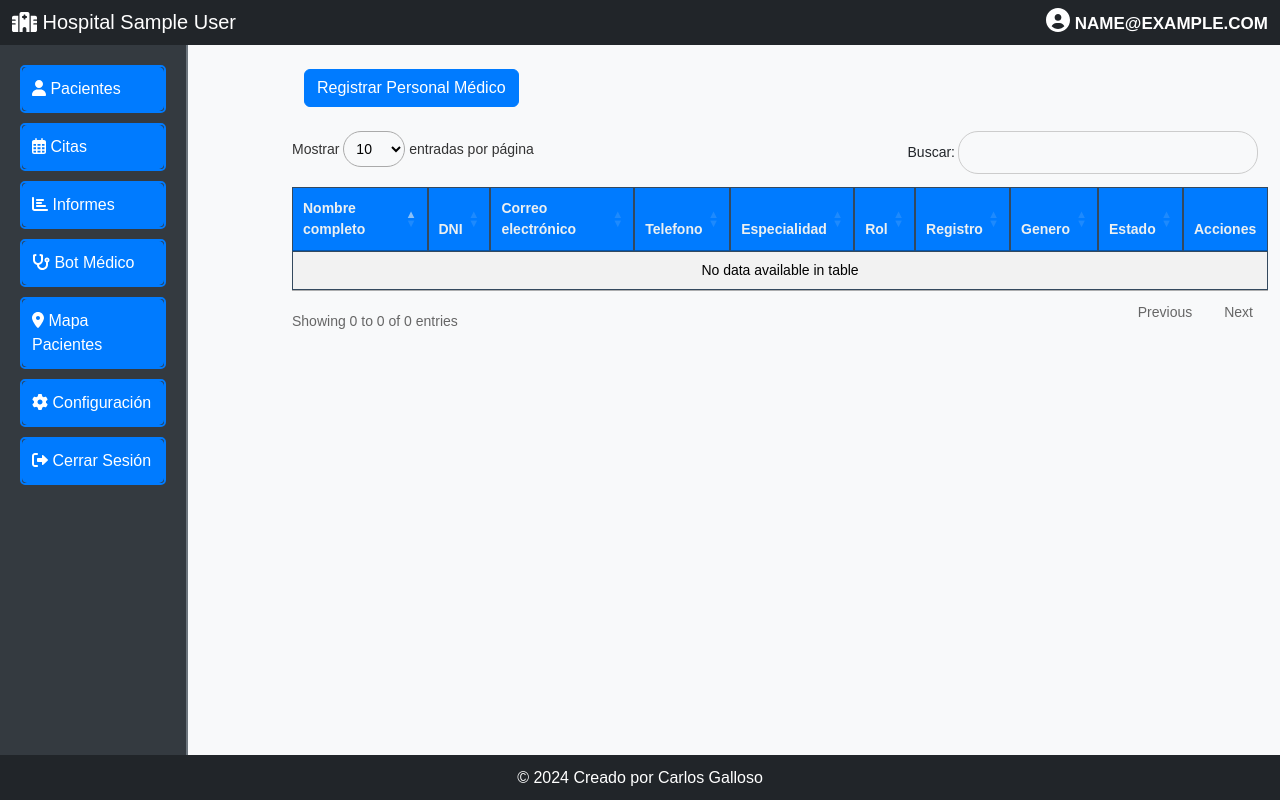
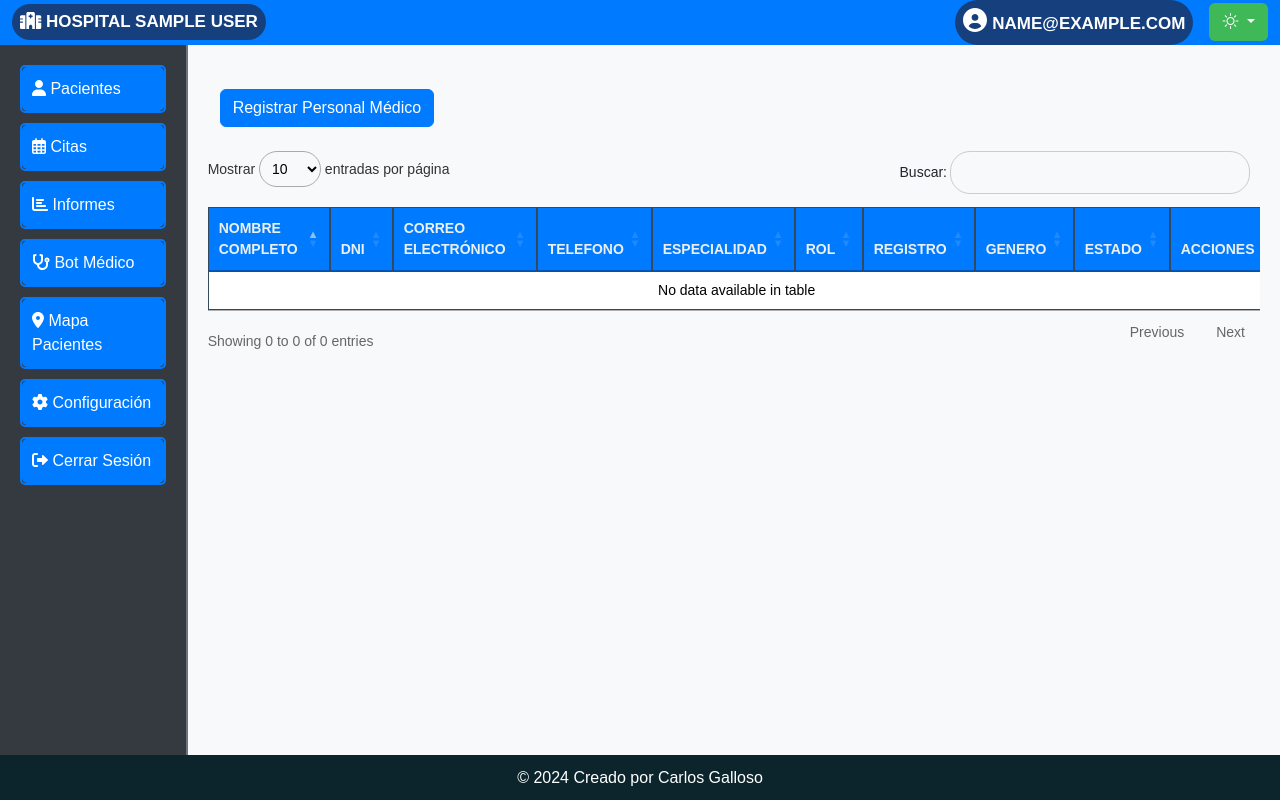
Before and after one commit to CarlosGM28/control_pacientes, a Flask app: page /personal in a window 1280 px wide. Run offline with Flask 3, Linux system fonts and the light colour scheme; the visitor is signed in with stand-in values (Sample User, id 1); data that the repository does not hold is empty; some libraries are stand-ins or nearby versions.

Commit message:
Update register.html

```diff
--- a/templates/vistas/register.html
+++ b/templates/vistas/register.html
@@ -1,31 +1,56 @@
 <!DOCTYPE html>
-<html lang="es">
+<html lang="es" data-bs-theme="auto">
 <head>
     <meta charset="UTF-8">
     <meta name="viewport" content="width=device-width, initial-scale=1.0">
     <title>Registro Personal Médico-Hospital</title>
  <!-- Bootstrap CSS -->
  <link href="https://cdn.jsdelivr.net/npm/bootstrap@5.3.0-alpha1/dist/css/bootstrap.min.css" rel="stylesheet">
+ <link href="https://cdn.jsdelivr.net/npm/bootstrap@5.3.3/dist/css/bootstrap.min.css" rel="stylesheet" integrity="sha384-QWTKZyjpPEjISv5WaRU9OFeRpok6YctnYmDr5pNlyT2bRjXh0JMhjY6hW+ALEwIH" crossorigin="anonymous">
+
  <!-- Font Awesome -->
  <link href="https://cdnjs.cloudflare.com/ajax/libs/font-awesome/6.0.0-beta3/css/all.min.css" rel="stylesheet">
  <!-- DataTables CSS -->
  <link rel="stylesheet" type="text/css" href="https://cdn.datatables.net/1.11.5/css/jquery.dataTables.css">
  <link rel="stylesheet" href="https://cdnjs.cloudflare.com/ajax/libs/animate.css/4.1.1/animate.min.css">
+ <link href="https://cdnjs.cloudflare.com/ajax/libs/bootstrap-icons/1.4.1/font/bootstrap-icons.min.css" rel="stylesheet">
+<link rel="stylesheet" href="https://cdnjs.cloudflare.com/ajax/libs/font-awesome/5.15.3/css/all.min.css">
 
  <!-- CSS personalizado -->
+ <link rel="stylesheet" href="{{ url_for('static', filename='css/custom-theme.css') }}">
  <link rel="stylesheet" href="{{ url_for('static', filename='css/personal.css') }}">
  <link rel="stylesheet" href="{{ url_for('static', filename='css/principal.css') }}">
+ <style>
+
+#contenido{
+  margin-left: 14.66%;
+  padding: 20px;
+  width: 85.34%;
+}
+ </style>
 </head>
 <body>
     <!-- Encabezado -->
-    <nav id="encabezado" class="navbar navbar-dark bg-dark">
+    <nav id="encabezado" class="navbar">
         <div class="container-fluid d-flex justify-content-between align-items-center">
-            <span class="navbar-brand mb-0 h1">
-                <i class="fas fa-hospital"></i>  Hospital {{ nombre_hospital }}
+            <span class="navbar-brand mb-0 h1" style="color: white; font-size: 17px; font-weight: bold; text-transform: uppercase; background-color: #16407d; padding: 8px; border-radius: 40px;">
+                <i class="fas fa-hospital"></i> Hospital {{ nombre_hospital }}
             </span>
-            <span class="navbar-text" style="color: white; font-size: 17px; font-weight: bold; text-transform: uppercase;">
-                <i class="fas fa-user-circle" style="margin-right: 5px; font-size: 24px;"></i>{{ user_email }}
-            </span>
+            <div class="d-flex align-items-center">
+                <span class="navbar-text" style="color: white; font-size: 17px; font-weight: bold; text-transform: uppercase; background-color: #16407d; padding: 8px; border-radius: 40px;">
+                    <i class="fas fa-user-circle" style="margin-right: 5px; font-size: 24px;"></i>{{ user_email }}
+                </span>
+                <div class="dropdown ms-3">
+                    <button class="btn dropdown-toggle" type="button" id="themeDropdown" style="background-color: #3fb958; color: #ffff;" data-bs-toggle="dropdown" aria-expanded="false">
+                        <i id="theme-icon" class="bi bi-brightness-high"></i>
+                    </button>
+                    <ul class="dropdown-menu dropdown-menu-end" aria-labelledby="themeDropdown">
+                        <li><button class="dropdown-item" data-bs-theme-value="auto"><i class="bi bi-toggle2-on"></i> Auto</button></li>
+                        <li><button class="dropdown-item" data-bs-theme-value="light"><i class="bi bi-brightness-high"></i> Día</button></li>
+                        <li><button class="dropdown-item" data-bs-theme-value="dark"><i class="bi bi-moon"></i> Noche</button></li>
+                    </ul>
+                </div>
+            </div>
         </div>
     </nav>
 
@@ -60,22 +85,24 @@
                     </div>
                 </nav>
                     <br>
-                    <table id="data_table" class="table table-striped" style="width:100% !important;">
-                      <thead>
-                        <tr>
-                            <th>Nombre completo</th>
-                            <th>DNI</th>
-                            <th>Correo electrónico</th>
-                            <th>Telefono</th>
-                            <th>Especialidad</th>
-                            <th>Rol</th>
-                            <th>Registro</th>
-                            <th>Genero</th>
-                            <th>Estado</th>
-                            <th>Acciones</th>
+                    <div class="custom-table-container">
+                        <table id="data_table" class="table custom-table">
+                        <thead>
+                            <tr class="text-uppercase text-success">
+                            <th scope="col">Nombre completo</th>
+                            <th scope="col">DNI</th>
+                            <th scope="col">Correo electrónico</th>
+                            <th scope="col">Telefono</th>
+                            <th scope="col">Especialidad</th>
+                            <th scope="col">Rol</th>
+                            <th scope="col">Registro</th>
+                            <th scope="col">Genero</th>
+                            <th scope="col">Estado</th>
+                            <th scope="col">Acciones</th>
                         </tr>
                     </thead>
                 </table>
+                </div>
                 <br>
 
                 <!-- Alerta -->
@@ -273,7 +300,7 @@
     </div>
 </div>
 
-<footer class="bg-dark text-center text-white fixed-bottom" style="height: 45px;">
+<footer class="text-center text-white fixed-bottom" style="height: 45px; background-color: rgb(12 37 45);">
     <div class="container h-100 d-flex align-items-center justify-content-center">
         <div class="row w-100">
             <div class="col-lg-12">
@@ -287,6 +314,10 @@
 <script src="https://cdnjs.cloudflare.com/ajax/libs/twitter-bootstrap/5.3.0/js/bootstrap.bundle.min.js"></script>
 <script src="https://cdn.datatables.net/1.11.5/js/jquery.dataTables.min.js"></script>
 <script src="https://cdn.datatables.net/1.11.5/js/dataTables.bootstrap5.min.js"></script>
+<script src="https://code.jquery.com/jquery-3.5.1.slim.min.js"></script>
+<script src="https://cdn.jsdelivr.net/npm/@popperjs/core@2.5.4/dist/umd/popper.min.js"></script>
+<script src="https://stackpath.bootstrapcdn.com/bootstrap/4.5.2/js/bootstrap.min.js"></script>
+
 <!-- Font Awesome -->
 <script src="https://cdnjs.cloudflare.com/ajax/libs/font-awesome/6.0.0-beta3/js/all.min.js"></script>
 <!-- jQuery -->
@@ -294,6 +325,7 @@
 <!-- DataTables JS -->
 <script type="text/javascript" charset="utf8" src="https://cdn.datatables.net/1.11.5/js/jquery.dataTables.js"></script>
 <!-- Script personalizado -->
+    <script src="{{ url_for('static', filename='js/theme-switcher.js') }}"></script>
     <script src="{{ url_for('static', filename='js/personal.js') }}"></script>
 </body>
 </html>
```
